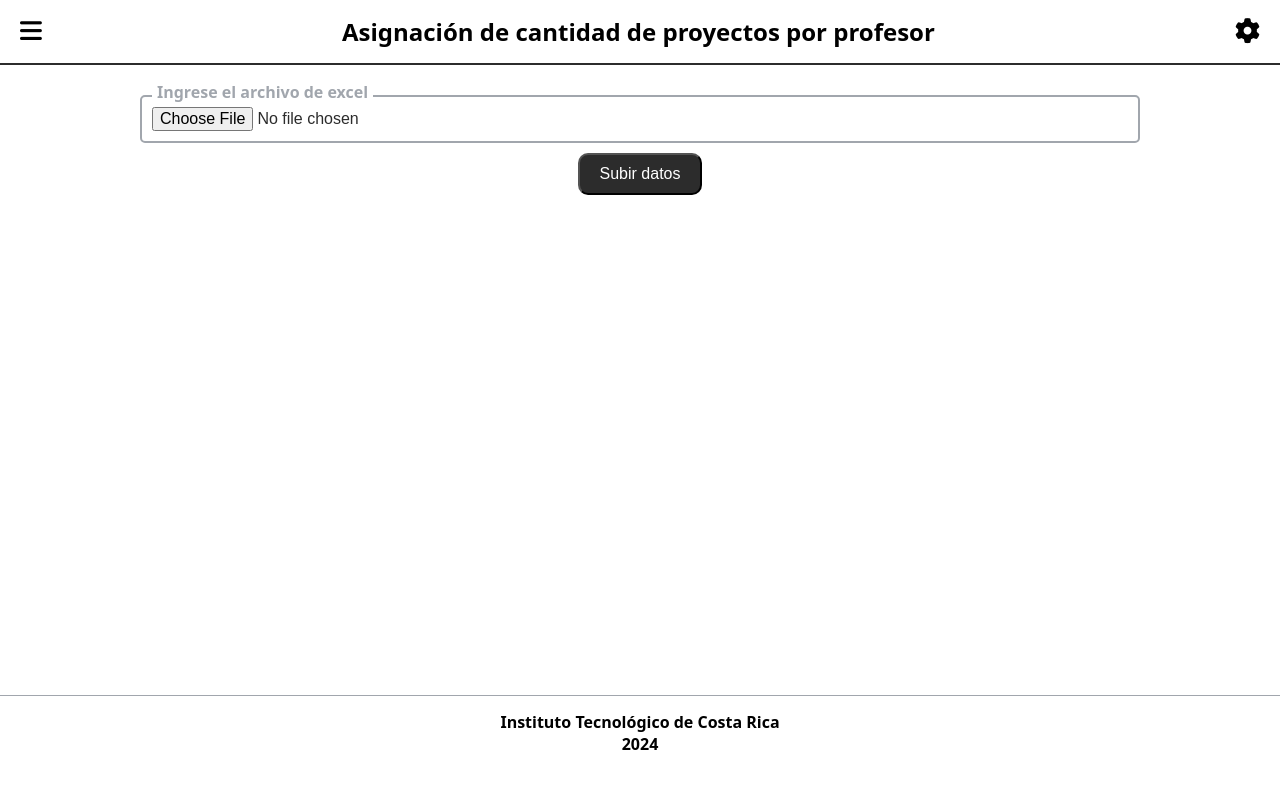
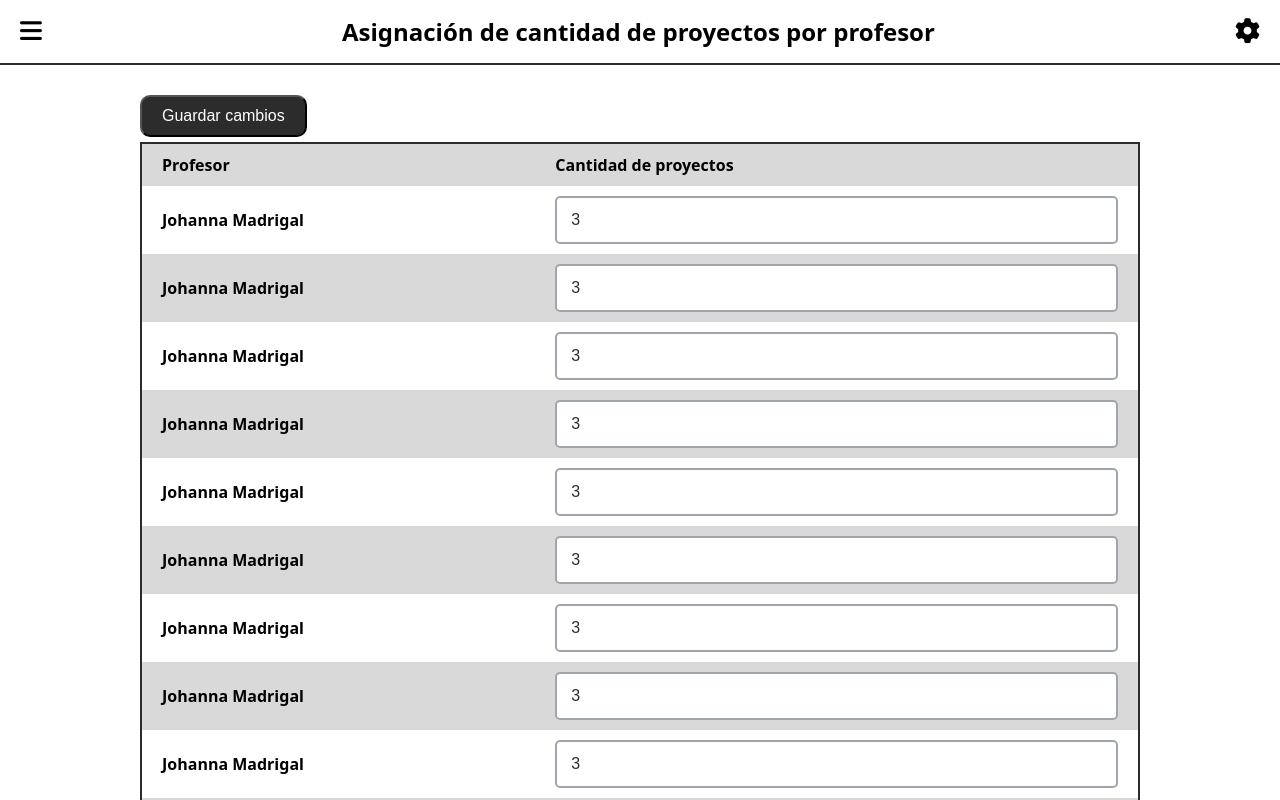
Before and after one commit to proyectosFinales/proyecto_software, a React (Create React App) app: page /carga-datos/cantidad-proyectos-profesor in a window 1280 px wide. Shown: the top 800 px of the page. Built offline with nearby package versions, Linux system fonts and the light colour scheme.

Commit message:
edición de cantidad de proyectos por profesor

```diff
--- a/src/view/pages/carga-datos/cantidad-proyectos-profesor.jsx
+++ b/src/view/pages/carga-datos/cantidad-proyectos-profesor.jsx
@@ -1,70 +1,59 @@
-import { useRef, useState } from "react";
-import * as XLSX from "xlsx";
+// import * as XLSX from "xlsx";
 import Button from "../../components/button";
-import Modal from "../../components/modal";
+import Layout from "../../components/layout";
+import styles from "../../styles/table.module.css";
 import { FloatInput } from "../../components/input";
-import Layout from "../../components/layout";
+
+// const handleExcelChange = event => {
+//     const file = event.target.files[0];
+//     if (file) {
+//         const reader = new FileReader();
+//         reader.onload = (event) => {
+//             const binaryStr = event.target.result;
+//             // Leer el archivo Excel como binario
+//             const workbook = XLSX.read(binaryStr, {type: "binary"});
+//             // Leer la primera hoja del archivo
+//             const worksheet = workbook.Sheets[workbook.SheetNames[0]];
+//             // Convertir los datos a JSON
+//             const data = XLSX.utils.sheet_to_json(worksheet, { header: 1 });
+//             setExcelData({
+//                 titles: data[0],
+//                 data: data.slice(1).filter(d => d.length > 0),
+//                 uploaded: true
+//             });
+//         };
+//         // Leer el archivo como binario
+//         reader.readAsBinaryString(file);
+//     }
+// }
 
 const CantidadProyectosProfesor = () => {
-    const modalRef = useRef();
-    const [excelData, setExcelData] = useState({titles: [], data: [], uploaded: false});
-
-    const handleExcelChange = event => {
-        const file = event.target.files[0];
-        if (file) {
-            const reader = new FileReader();
-            reader.onload = (event) => {
-                const binaryStr = event.target.result;
-                // Leer el archivo Excel como binario
-                const workbook = XLSX.read(binaryStr, {type: "binary"});
-                // Leer la primera hoja del archivo
-                const worksheet = workbook.Sheets[workbook.SheetNames[0]];
-                // Convertir los datos a JSON
-                const data = XLSX.utils.sheet_to_json(worksheet, { header: 1 });
-                setExcelData({
-                    titles: data[0],
-                    data: data.slice(1).filter(d => d.length > 0),
-                    uploaded: true
-                });
-            };
-            // Leer el archivo como binario
-            reader.readAsBinaryString(file);
-        }
-    }
+    const profesores = Array(10).fill({ nombre: "Johanna Madrigal", cantidadProyectos: 3})
 
     return <>
         <Layout title="Asignación de cantidad de proyectos por profesor">
-            <FloatInput text="Ingrese el archivo de excel">
-                <input type="file" accept=".xlsx" onChange={handleExcelChange} />
-            </FloatInput>
-            <center>
-                <Button onClick={() => modalRef.open()} type="dark">Subir datos</Button>
-            </center>
-            {excelData.uploaded &&
-                <div style={{marginTop: "20px"}}>Cantidad de filas: {excelData.data.length}</div>
-            }
-            <section>
-                {excelData.data.map((row, i) =>
-                    <ul key={`row-${i}`}>
-                        {row.map((data, j) =>
-                            <li key={`cell-${i}-${j}`}>
-                                <b>{excelData.titles[j]}: </b> {data}
-                            </li>
-                        )}
-                        <hr/>
-                    </ul>
-                )}
-            </section>
+            <Button type="dark">Guardar cambios</Button>
+            <table className={styles.table}>
+                <thead>
+                    <tr>
+                        <th>Profesor</th>
+                        <th>Cantidad de proyectos</th>
+                    </tr>
+                </thead>
+                <tbody>
+                    {profesores.map((profesor, i) =>
+                        <tr key={`profesor-${i}`}>
+                            <td>{profesor.nombre}</td>
+                            <td>
+                                <FloatInput text="">
+                                    <input type="number" value={profesor.cantidadProyectos} onChange={()=>{}}/>
+                                </FloatInput>
+                            </td>
+                        </tr>
+                    )}
+                </tbody>
+            </table>
         </Layout>
-        <Modal
-            title="Confirmación"
-            modalRef={modalRef}
-            footer={<Button type="dark">Confirmar</Button>}
-        >
-            <b style={{fontSize: "20px", margin: "0"}}>
-                Está seguro de subir los datos de cantidad de proyectos por profesor en el archivo especificado?
-            </b>
-        </Modal>
     </>;
 }
 
--- a/src/view/styles/table.module.css
+++ b/src/view/styles/table.module.css
@@ -33,3 +33,7 @@
 .tableButtons button {
     margin: 5px;
 }
+
+.table td label {
+    margin-top: 10px;
+}
```
